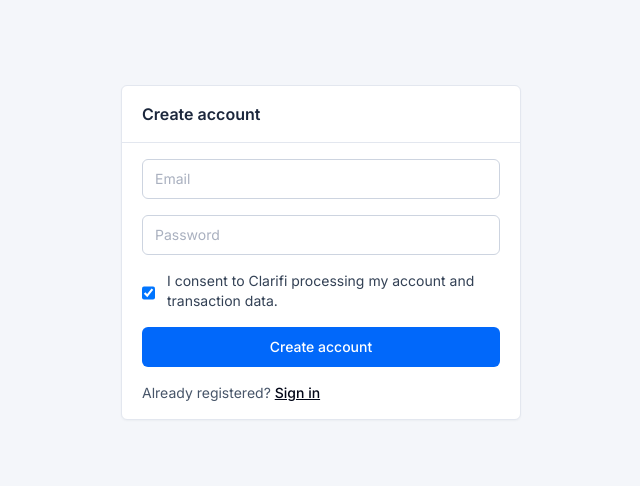
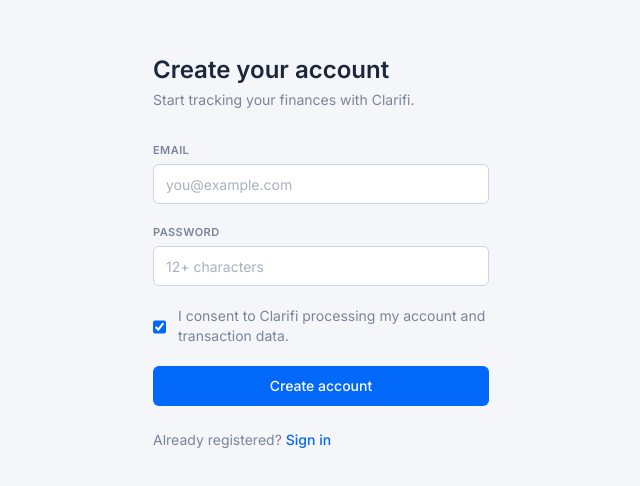
Before and after one commit to lawrence-dass/clarifi, a Next.js app in the folder apps/web/: page /sign-up in a window 1280 px wide. Shown: the part 148-634 px from the top of the page, without its empty margins (319-959 px from the left). Built offline with nearby package versions, Linux system fonts and the light colour scheme; no server answers.

Commit message:
feat(ui): restyle auth screens with UPPERCASE labels and bare layout (story 9.5)

```diff
--- a/apps/web/src/app/(auth)/sign-in/page.tsx
+++ b/apps/web/src/app/(auth)/sign-in/page.tsx
@@ -9,8 +9,8 @@ import { useForm } from "react-hook-form";
 import { z } from "zod";
 import { ErrorState } from "@/components/error-state";
 import { Button } from "@/components/ui/button";
-import { Card, CardContent, CardHeader, CardTitle } from "@/components/ui/card";
 import { Input } from "@/components/ui/input";
+import { Label } from "@/components/ui/label";
 import { apiClient } from "@/lib/api-client";
 import type { LoginPayload, PublicUser } from "@/lib/auth";
 
@@ -47,42 +47,51 @@ function SignInForm() {
   });
 
   return (
-    <main className="mx-auto flex min-h-screen max-w-md flex-col justify-center px-6">
-      <Card>
-        <CardHeader>
-          <CardTitle>Sign in</CardTitle>
-        </CardHeader>
-        <CardContent>
-          <form className="space-y-4" onSubmit={form.handleSubmit((values) => login.mutate(values))}>
+    <main className="mx-auto flex min-h-screen max-w-sm flex-col justify-center px-6">
+      <div className="mb-8">
+        <h1 className="text-2xl font-semibold text-text">Sign in to Clarifi</h1>
+        <p className="mt-1 text-sm text-text-muted">Enter your credentials to continue.</p>
+      </div>
+      <form className="space-y-5" onSubmit={form.handleSubmit((values) => login.mutate(values))}>
+        <div>
+          <Label htmlFor="email">Email</Label>
+          <Input
+            id="email"
+            autoComplete="email"
+            placeholder="you@example.com"
+            {...form.register("email")}
+          />
           <FieldError message={form.formState.errors.email?.message} />
-            <Input autoComplete="email" placeholder="Email" {...form.register("email")} />
-            <FieldError message={form.formState.errors.password?.message} />
+        </div>
+        <div>
+          <Label htmlFor="password">Password</Label>
           <Input
+            id="password"
             autoComplete="current-password"
-              placeholder="Password"
+            placeholder="••••••••"
             type="password"
             {...form.register("password")}
           />
+          <FieldError message={form.formState.errors.password?.message} />
+        </div>
         {login.isError ? <ErrorState error={login.error} /> : null}
         <Button type="submit" className="w-full" disabled={login.isPending}>
           Sign in
         </Button>
       </form>
-          <p className="mt-4 text-sm text-slate-600">
+      <p className="mt-6 text-sm text-text-muted">
         Need an account?{" "}
-            <Link href="/sign-up" className="font-medium text-slate-950 underline">
+        <Link href="/sign-up" className="font-medium text-primary hover:underline">
           Create one
         </Link>
       </p>
-        </CardContent>
-      </Card>
     </main>
   );
 }
 
 function FieldError({ message }: { message?: string }) {
   if (!message) return null;
-  return <p className="text-sm text-red-700">{message}</p>;
+  return <p className="mt-1 text-xs text-danger">{message}</p>;
 }
 
 function safeNextPath(next: string | null): string {
--- a/apps/web/src/app/(auth)/sign-up/page.tsx
+++ b/apps/web/src/app/(auth)/sign-up/page.tsx
@@ -8,8 +8,8 @@ import { useForm } from "react-hook-form";
 import { z } from "zod";
 import { ErrorState } from "@/components/error-state";
 import { Button } from "@/components/ui/button";
-import { Card, CardContent, CardHeader, CardTitle } from "@/components/ui/card";
 import { Input } from "@/components/ui/input";
+import { Label } from "@/components/ui/label";
 import { apiClient } from "@/lib/api-client";
 import type { PublicUser, RegisterPayload } from "@/lib/auth";
 
@@ -43,24 +43,35 @@ export default function SignUpPage() {
   });
 
   return (
-    <main className="mx-auto flex min-h-screen max-w-md flex-col justify-center px-6">
-      <Card>
-        <CardHeader>
-          <CardTitle>Create account</CardTitle>
-        </CardHeader>
-        <CardContent>
-          <form className="space-y-4" onSubmit={form.handleSubmit((values) => register.mutate(values))}>
+    <main className="mx-auto flex min-h-screen max-w-sm flex-col justify-center px-6">
+      <div className="mb-8">
+        <h1 className="text-2xl font-semibold text-text">Create your account</h1>
+        <p className="mt-1 text-sm text-text-muted">Start tracking your finances with Clarifi.</p>
+      </div>
+      <form className="space-y-5" onSubmit={form.handleSubmit((values) => register.mutate(values))}>
+        <div>
+          <Label htmlFor="email">Email</Label>
+          <Input
+            id="email"
+            autoComplete="email"
+            placeholder="you@example.com"
+            {...form.register("email")}
+          />
           <FieldError message={form.formState.errors.email?.message} />
-            <Input autoComplete="email" placeholder="Email" {...form.register("email")} />
-            <FieldError message={form.formState.errors.password?.message} />
+        </div>
+        <div>
+          <Label htmlFor="password">Password</Label>
           <Input
+            id="password"
             autoComplete="new-password"
-              placeholder="Password"
+            placeholder="12+ characters"
             type="password"
             {...form.register("password")}
           />
-            <label className="flex gap-3 text-sm text-slate-700">
-              <input type="checkbox" className="mt-1" {...form.register("consent")} />
+          <FieldError message={form.formState.errors.password?.message} />
+        </div>
+        <label className="flex gap-3 text-sm text-text-muted">
+          <input type="checkbox" className="mt-0.5 accent-primary" {...form.register("consent")} />
           I consent to Clarifi processing my account and transaction data.
         </label>
         <FieldError message={form.formState.errors.consent?.message} />
@@ -69,19 +80,17 @@ export default function SignUpPage() {
           Create account
         </Button>
       </form>
-          <p className="mt-4 text-sm text-slate-600">
+      <p className="mt-6 text-sm text-text-muted">
         Already registered?{" "}
-            <Link href="/sign-in" className="font-medium text-slate-950 underline">
+        <Link href="/sign-in" className="font-medium text-primary hover:underline">
           Sign in
         </Link>
       </p>
-        </CardContent>
-      </Card>
     </main>
   );
 }
 
 function FieldError({ message }: { message?: string }) {
   if (!message) return null;
-  return <p className="text-sm text-red-700">{message}</p>;
+  return <p className="mt-1 text-xs text-danger">{message}</p>;
 }
```
Lines whose indentation alone changed are shown as unchanged.
